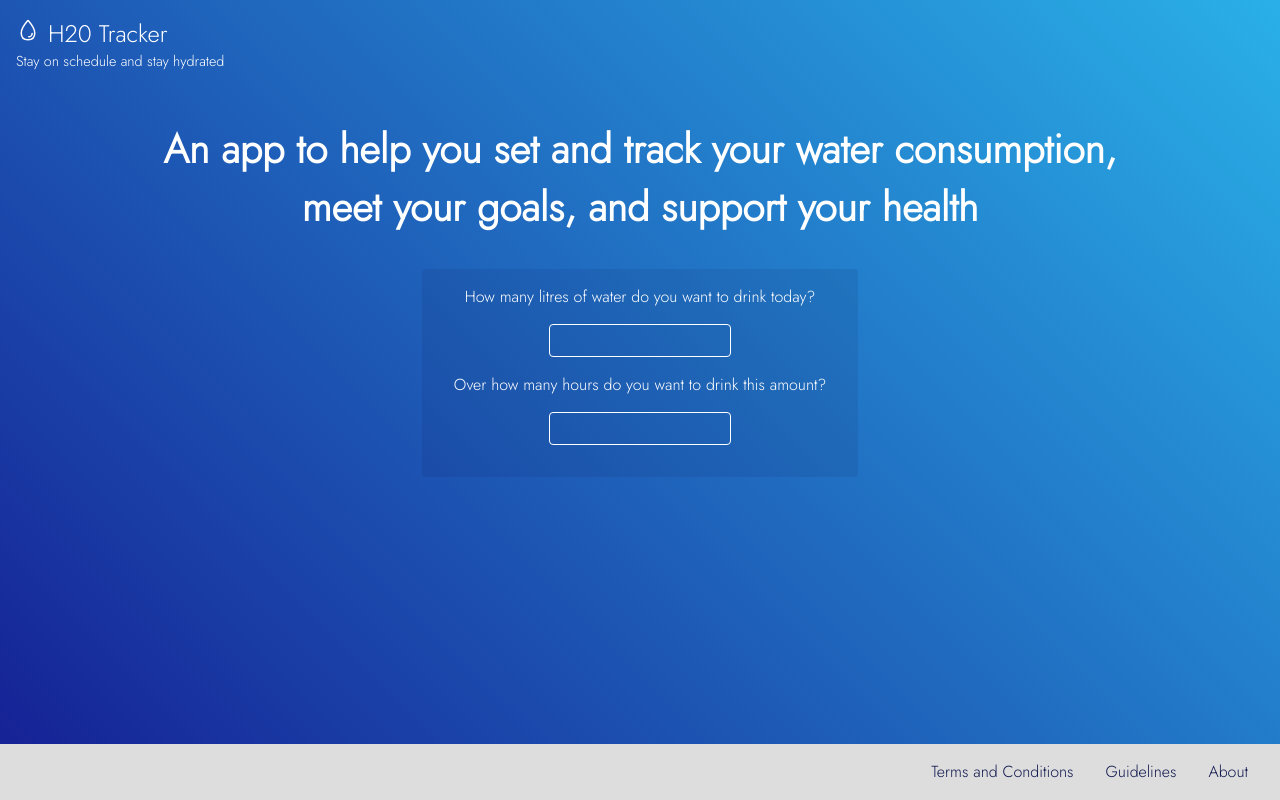
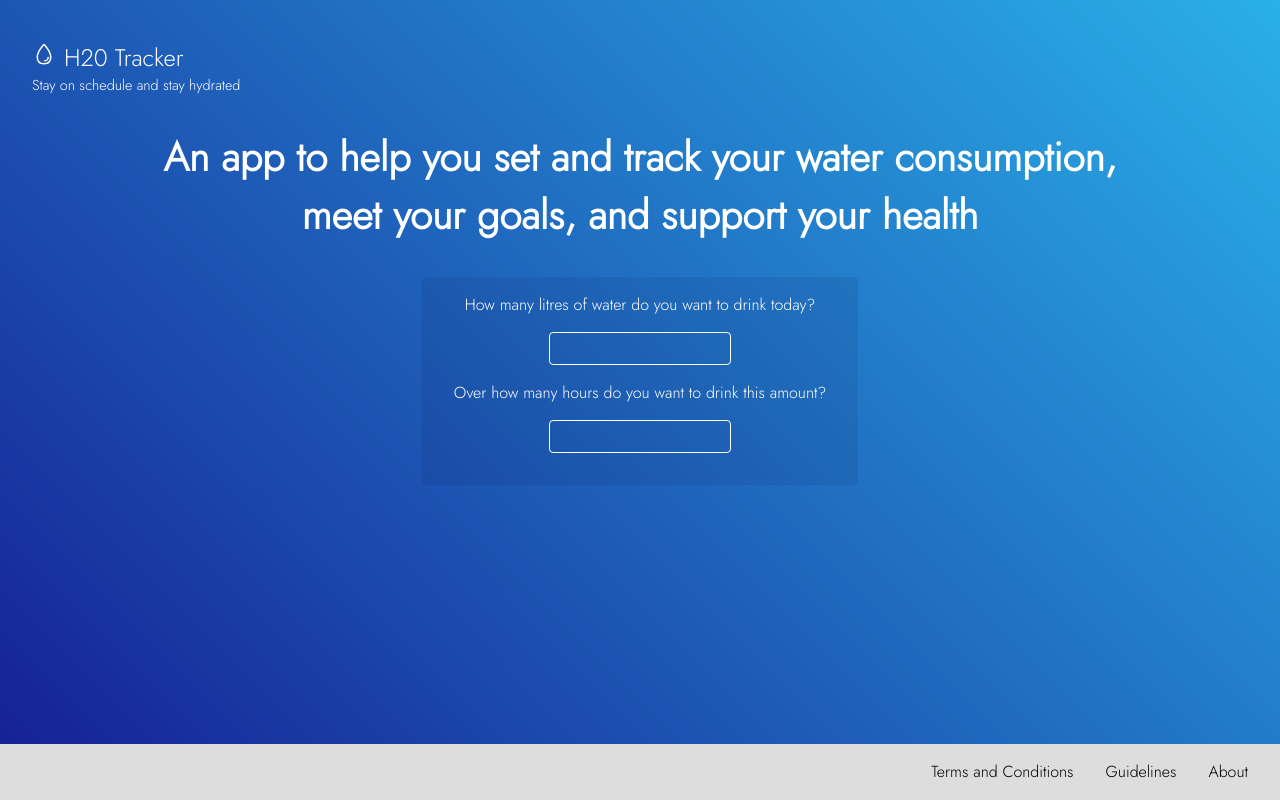
Before and after one commit to dwyafon/water-tracker, a Next.js app: page / in a window 1280 px wide. Built offline with nearby package versions, Linux system fonts and the light colour scheme.

Commit message:
fix hour logic in timer

```diff
--- a/components/footer.js
+++ b/components/footer.js
@@ -5,7 +5,7 @@ import breakpoints from '../styles/breakpoints'
 const Container = styled.div`
   display: flex;
   flex-shrink: 0;
-  color: rgb(16, 24, 78);
+  color: #000;
   background-color: #ddd;
   min-width: 100%;
   border-bottom: 1px solid #ddd;
--- a/components/form.js
+++ b/components/form.js
@@ -31,8 +31,6 @@ const Intro = styled.h2`
     font-size: 2.5rem;
     padding: 0 10rem;
   `}
-
-
 `
 
 const FormContainer = styled.form`
--- a/components/header.js
+++ b/components/header.js
@@ -9,15 +9,18 @@ const HeaderContainer = styled.div`
   flex-direction: column;
 
   color: #fff;
-  padding: 1rem;
+
+  padding: 2rem auto 0;
   min-width: 100%;
 
   ${breakpoints.sm`
     align-items: center;
+    margin-top: 2.5rem;
   `}
 
   ${breakpoints.md`
     align-items: flex-start;
+    padding-left: 2rem;
   `}
 `
 
--- a/pages/tracker.js
+++ b/pages/tracker.js
@@ -1,11 +1,5 @@
 import Layout from '../components/layout'
 import Timer from '../components/timer'
-import Console from '../components/console'
-// import styled from 'styled-components'
-
-
-
-
 
 const Tracker = ({ litres, hours }) => {
   return (
```
Also changed, not shown: components/timer.js (+5 -5 lines).
